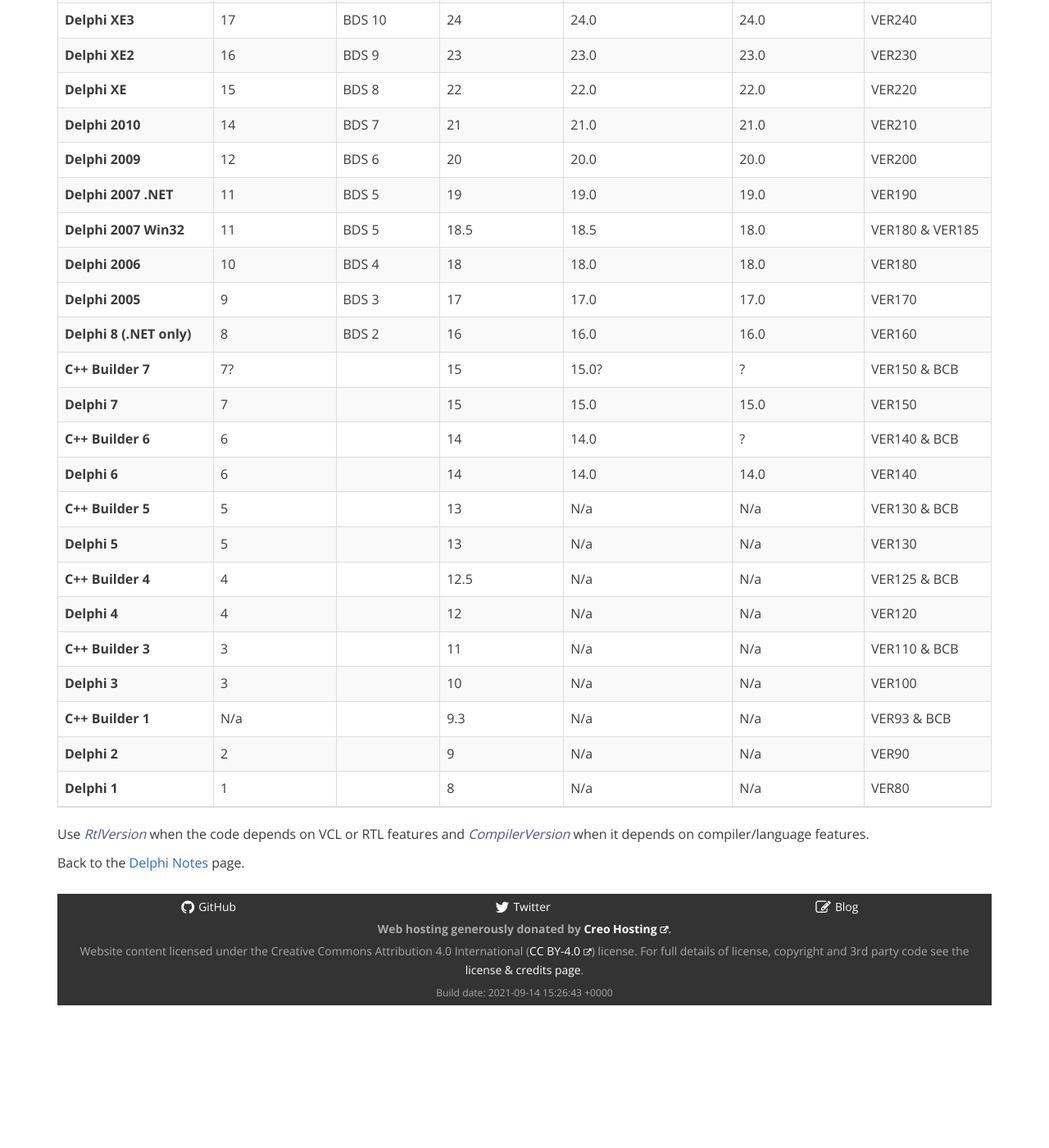
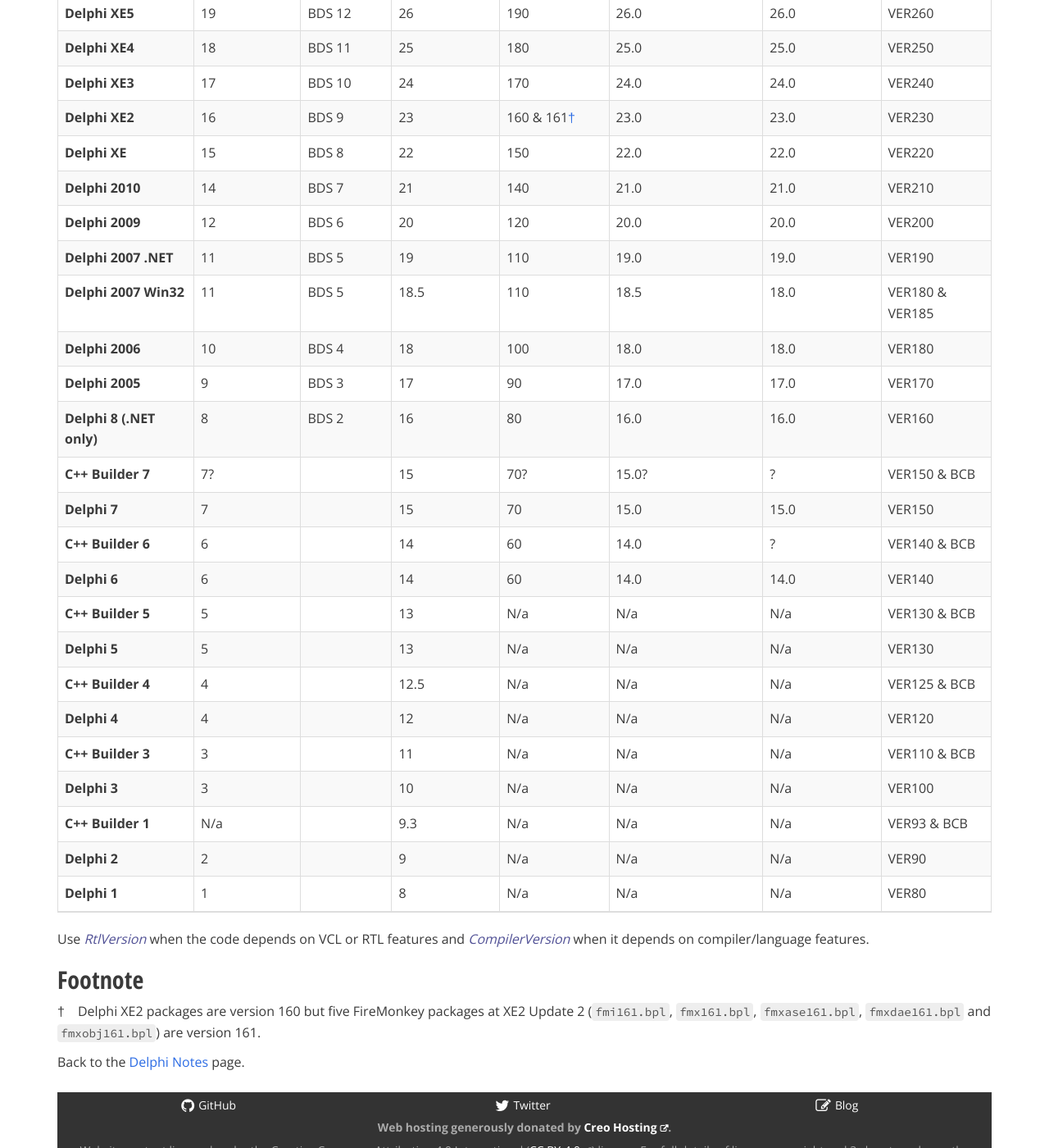
Before and after one commit to delphidabbler/delphidabbler.github.io, a Jekyll site: the page built from notes/version-numbers.html, in a window 1280 px wide and 1400 px high, scrolled down 786 px. Shown: the whole window at 82% size. Built offline with Jekyll 4.4.1, drawn with Linux system fonts in a browser that asks for light colours; nearby versions of some CDN libraries; comment, search, counter and statistics services are not loaded; before the commit the page ends 2024 px from its top, so only the background shows below that; some of the changed text lies outside the part shown.

Commit message:
Add Package Version column with associated footnote

```diff
--- a/notes/version-numbers.html
+++ b/notes/version-numbers.html
@@ -2,6 +2,7 @@
 ---
 <article>
     <h1>Delphi Version Numbers</h1>
+    <section id="main">
     <div class="table-responsive">
         <table class="table table-striped table-bordered">
             <thead>
@@ -10,6 +11,7 @@
                     <th>Product version</th>
                     <th>Other names</th>
                     <th>Internal version</th>
+                    <th>Package version</th>
                     <th>CompilerVersion const</th>
                     <th>RTLVersion const</th>
                     <th>Defined Symbol</th>
@@ -102,6 +113,7 @@
                     <td>19</td>
                     <td>BDS 12</td>
                     <td>26</td>
+                    <td>190</td>
                     <td>26.0</td>
                     <td>26.0</td>
                     <td>VER260</td>
@@ -111,6 +123,7 @@
                     <td>18</td>
                     <td>BDS 11</td>
                     <td>25</td>
+                    <td>180</td>
                     <td>25.0</td>
                     <td>25.0</td>
                     <td>VER250</td>
@@ -120,6 +133,7 @@
                     <td>17</td>
                     <td>BDS 10</td>
                     <td>24</td>
+                    <td>170</td>
                     <td>24.0</td>
                     <td>24.0</td>
                     <td>VER240</td>
@@ -129,6 +143,7 @@
                     <td>16</td>
                     <td>BDS 9</td>
                     <td>23</td>
+                    <td>160 &amp; 161<a href="#footnote-1">&dagger;</a></td>
                     <td>23.0</td>
                     <td>23.0</td>
                     <td>VER230</td>
@@ -138,6 +153,7 @@
                     <td>15</td>
                     <td>BDS 8</td>
                     <td>22</td>
+                    <td>150</td>
                     <td>22.0</td>
                     <td>22.0</td>
                     <td>VER220</td>
@@ -147,6 +163,7 @@
                     <td>14</td>
                     <td>BDS 7</td>
                     <td>21</td>
+                    <td>140</td>
                     <td>21.0</td>
                     <td>21.0</td>
                     <td>VER210</td>
@@ -156,6 +173,7 @@
                     <td>12</td>
                     <td>BDS 6</td>
                     <td>20</td>
+                    <td>120</td>
                     <td>20.0</td>
                     <td>20.0</td>
                     <td>VER200</td>
@@ -165,6 +183,7 @@
                     <td>11</td>
                     <td>BDS 5</td>
                     <td>19</td>
+                    <td>110</td>
                     <td>19.0</td>
                     <td>19.0</td>
                     <td>VER190</td>
@@ -174,6 +193,7 @@
                     <td>11</td>
                     <td>BDS 5</td>
                     <td>18.5</td>
+                    <td>110</td>
                     <td>18.5</td>
                     <td>18.0</td>
                     <td>VER180 &amp; VER185</td>
@@ -183,6 +203,7 @@
                     <td>10</td>
                     <td>BDS 4</td>
                     <td>18</td>
+                    <td>100</td>
                     <td>18.0</td>
                     <td>18.0</td>
                     <td>VER180</td>
@@ -192,6 +213,7 @@
                     <td>9</td>
                     <td>BDS 3</td>
                     <td>17</td>
+                    <td>90</td>
                     <td>17.0</td>
                     <td>17.0</td>
                     <td>VER170</td>
@@ -201,6 +223,7 @@
                     <td>8</td>
                     <td>BDS 2</td>
                     <td>16</td>
+                    <td>80</td>
                     <td>16.0</td>
                     <td>16.0</td>
                     <td>VER160</td>
@@ -210,6 +233,7 @@
                     <td>7?</td>
                     <td></td>
                     <td>15</td>
+                    <td>70?</td>
                     <td>15.0?</td>
                     <td>?</td>
                     <td>VER150 &amp; BCB</td>
@@ -219,6 +243,7 @@
                     <td>7</td>
                     <td></td>
                     <td>15</td>
+                    <td>70</td>
                     <td>15.0</td>
                     <td>15.0</td>
                     <td>VER150</td>
@@ -228,6 +253,7 @@
                     <td>6</td>
                     <td></td>
                     <td>14</td>
+                    <td>60</td>
                     <td>14.0</td>
                     <td>?</td>
                     <td>VER140 &amp; BCB</td>
@@ -237,6 +263,7 @@
                     <td>6</td>
                     <td></td>
                     <td>14</td>
+                    <td>60</td>
                     <td>14.0</td>
                     <td>14.0</td>
                     <td>VER140</td>
@@ -248,6 +275,7 @@
                     <td>13</td>
                     <td>N/a</td>
                     <td>N/a</td>
+                    <td>N/a</td>
                     <td>VER130 &amp; BCB</td>
                 </tr>
                 <tr>
@@ -255,6 +283,7 @@
                     <td>5</td>
                     <td></td>
                     <td>13</td>
+                    <td>N/a</td>
                     <td>N/a</td>
                     <td>N/a</td>
                     <td>VER130</td>
@@ -266,6 +295,7 @@
                     <td>12.5</td>
                     <td>N/a</td>
                     <td>N/a</td>
+                    <td>N/a</td>
                     <td>VER125 &amp; BCB</td>
                 </tr>
                 <tr>
@@ -273,6 +303,7 @@
                     <td>4</td>
                     <td></td>
                     <td>12</td>
+                    <td>N/a</td>
                     <td>N/a</td>
                     <td>N/a</td>
                     <td>VER120</td>
@@ -284,6 +315,7 @@
                     <td>11</td>
                     <td>N/a</td>
                     <td>N/a</td>
+                    <td>N/a</td>
                     <td>VER110 &amp; BCB</td>
                 </tr>
                 <tr>
@@ -291,6 +323,7 @@
                     <td>3</td>
                     <td></td>
                     <td>10</td>
+                    <td>N/a</td>
                     <td>N/a</td>
                     <td>N/a</td>
                     <td>VER100</td>
@@ -302,6 +335,7 @@
                     <td>9.3</td>
                     <td>N/a</td>
                     <td>N/a</td>
+                    <td>N/a</td>
                     <td>VER93 &amp; BCB</td>
                 </tr>
                 <tr>
@@ -309,6 +343,7 @@
                     <td>2</td>
                     <td></td>
                     <td>9</td>
+                    <td>N/a</td>
                     <td>N/a</td>
                     <td>N/a</td>
                     <td>VER90</td>
@@ -320,6 +355,7 @@
                     <td>8</td>
                     <td>N/a</td>
                     <td>N/a</td>
+                    <td>N/a</td>
                     <td>VER80</td>
                 </tr>
             </tbody>
@@ -327,6 +363,13 @@
     </div> <!-- /.table-responsive -->
     <p>Use <var>RtlVersion</var> when the code depends on VCL or RTL features and <var>CompilerVersion</var> when it
         depends on compiler/language features.</p>
+    </section>
+    <section id="footnotes">
+    <h2>Footnote</h2>
+    <p id="footnote-1">&dagger;&emsp;Delphi XE2 packages are version 160 but five FireMonkey packages at XE2 Update 2
+        (<code>fmi161.bpl</code>, <code>fmx161.bpl</code>, <code>fmxase161.bpl</code>, <code>fmxdae161.bpl</code> and
+        <code>fmxobj161.bpl</code>) are version 161.</p>
+    </section>
 </article>
 
 <nav>
```
Also changed, not shown: other parts of notes/version-numbers.html (+9 -0 lines).
